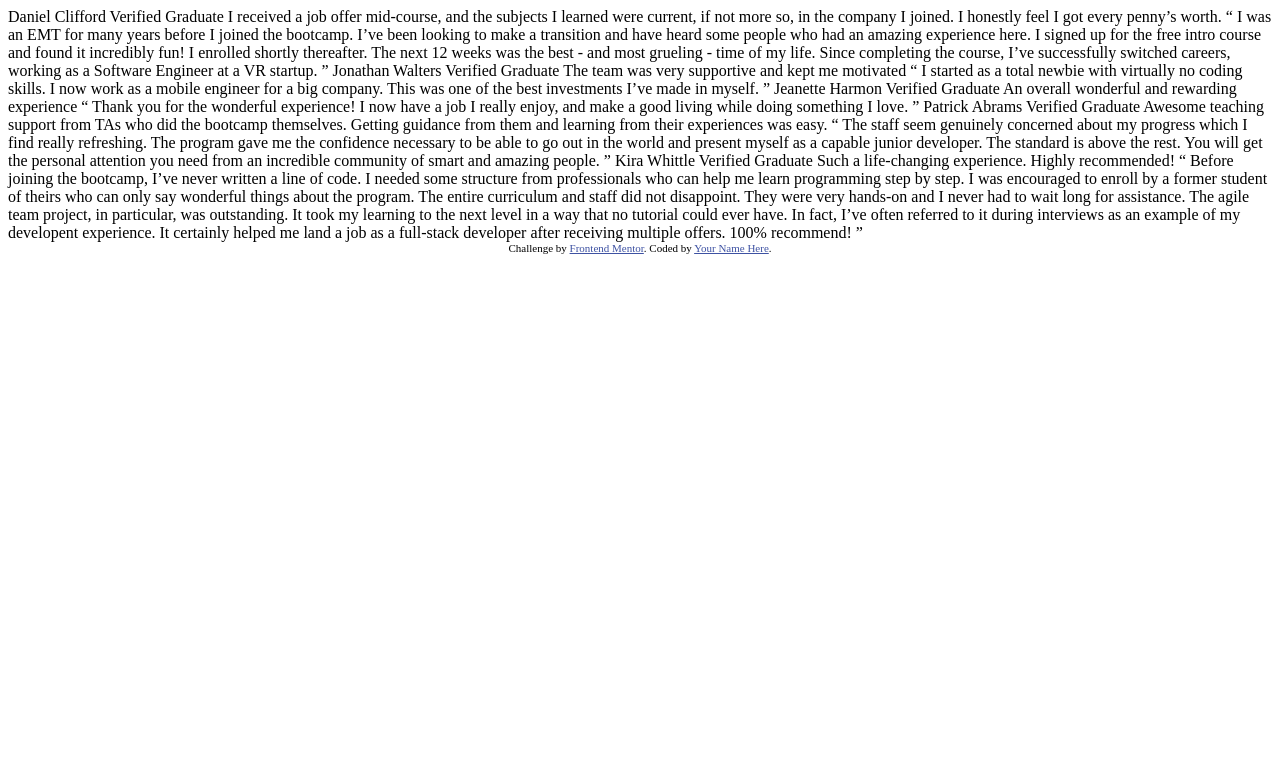
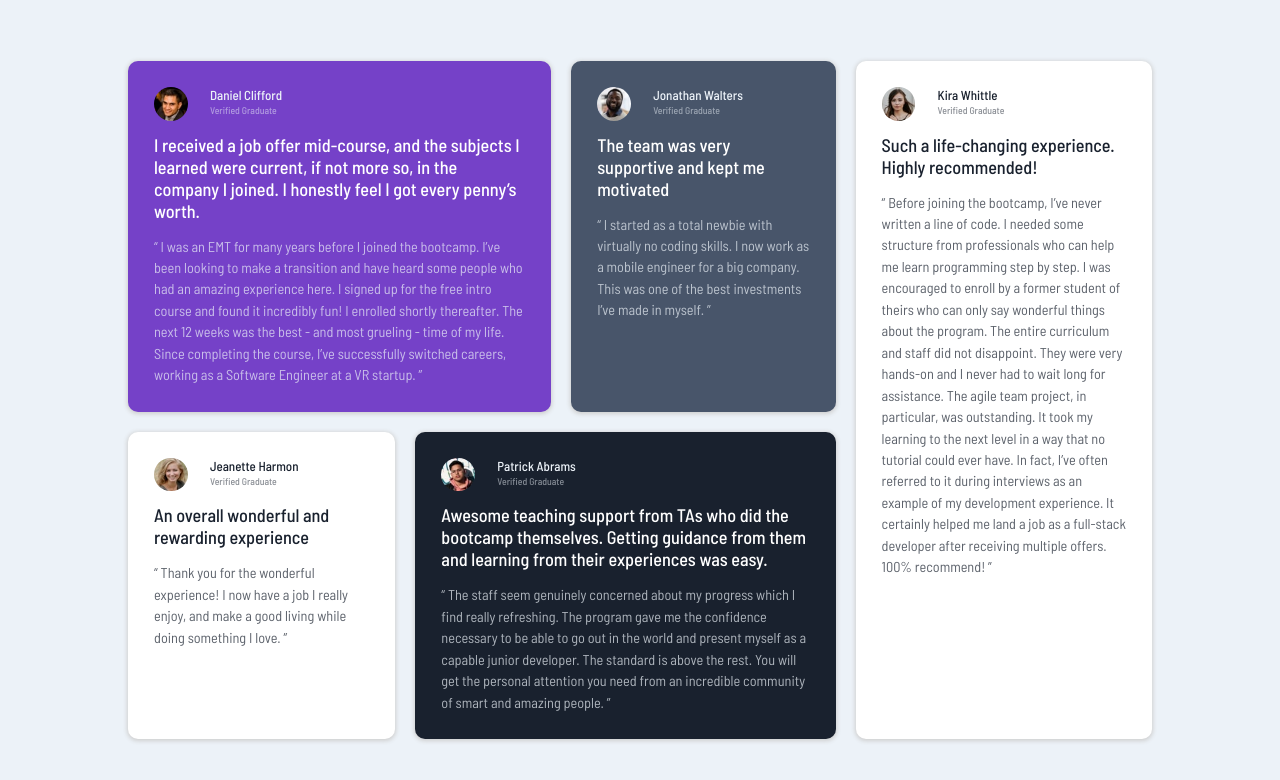
Before and after one commit to Omowunmikamil/testimonials-grid-section.github.io, a plain HTML site: page index.html in a window 1280 px wide. Drawn offline with Linux system fonts and the light colour scheme.

Commit message:
Finished working on the challenge

```diff
--- a/index.html
+++ b/index.html
@@ -6,71 +6,137 @@
 
   <link rel="icon" type="image/png" sizes="32x32" href="./images/favicon-32x32.png">
 
-  <title>Frontend Mentor | [Challenge Name Here]</title>
+  <title>Frontend Mentor | Testimonials grid section</title>
 
-  <!-- Feel free to remove these styles or customise in your own stylesheet 👍 -->
+  <link rel="stylesheet" href="style.css">
+
+  <!-- Feel free to remove these styles or customise in your own stylesheet 👍
   <style>
     .attribution { font-size: 11px; text-align: center; }
     .attribution a { color: hsl(228, 45%, 44%); }
   </style>
+  -->
 </head>
 <body>
-  Daniel Clifford
-  Verified Graduate
-
+  <main id="grid-container">
+    <section class="item-1">
+      <article>
+        <div class="img">
+          <img src="images/image-daniel.jpg" alt="Daniel">
+        </div>
+        <div class="name">
+          <h1>Daniel Clifford</h1>
+          <p>Verified Graduate</p>
+        </div>
+      </article>
+      <article>
+        <h2>
           I received a job offer mid-course, and the subjects I learned were current, if not more so,
           in the company I joined. I honestly feel I got every penny’s worth.
-
+        </h2>
+        <p>
           “ I was an EMT for many years before I joined the bootcamp. I’ve been looking to make a
           transition and have heard some people who had an amazing experience here. I signed up
           for the free intro course and found it incredibly fun! I enrolled shortly thereafter.
           The next 12 weeks was the best - and most grueling - time of my life. Since completing
           the course, I’ve successfully switched careers, working as a Software Engineer at a VR startup. ”
-
-  Jonathan Walters
-  Verified Graduate
-
+        </p>
+      </article>
+    </section>
+    <section class="item-2">
+      <article>
+        <div class="img">
+          <img src="images/image-jonathan.jpg" alt="Jonathann">
+        </div>
+        <div class="name">
+          <h1>Jonathan Walters</h1>
+          <p>Verified Graduate</p>
+        </div>
+      </article>
+      <article>
+        <h2>
           The team was very supportive and kept me motivated
-
+        </h2>
+        <p>
           “ I started as a total newbie with virtually no coding skills. I now work as a mobile engineer
           for a big company. This was one of the best investments I’ve made in myself. ”
-
-  Jeanette Harmon
-  Verified Graduate
-
-  An overall wonderful and rewarding experience
-
-  “ Thank you for the wonderful experience! I now have a job I really enjoy, and make a good living
-  while doing something I love. ”
-
-  Patrick Abrams
-  Verified Graduate
-
-  Awesome teaching support from TAs who did the bootcamp themselves. Getting guidance from them and
-  learning from their experiences was easy.
-
-  “ The staff seem genuinely concerned about my progress which I find really refreshing. The program
-  gave me the confidence necessary to be able to go out in the world and present myself as a capable
-  junior developer. The standard is above the rest. You will get the personal attention you need from
-  an incredible community of smart and amazing people. ”
-
-  Kira Whittle
-  Verified Graduate
-
+        </p>
+      </article>
+    </section>
+    <section class="item-3 color">
+      <article>
+        <div class="img">
+          <img src="images/image-kira.jpg" alt="Kira">
+        </div>
+        <div class="name">
+          <h1>Kira Whittle</h1>
+          <p>Verified Graduate</p>
+        </div>
+      </article>
+      <article >
+        <h2>
           Such a life-changing experience. Highly recommended!
-
+        </h2>
+        <p>
           “ Before joining the bootcamp, I’ve never written a line of code. I needed some structure from
           professionals who can help me learn programming step by step. I was encouraged to enroll by a former
           student of theirs who can only say wonderful things about the program. The entire curriculum and staff
           did not disappoint. They were very hands-on and I never had to wait long for assistance. The agile team
           project, in particular, was outstanding. It took my learning to the next level in a way that no tutorial
-  could ever have. In fact, I’ve often referred to it during interviews as an example of my developent
+          could ever have. In fact, I’ve often referred to it during interviews as an example of my development
           experience. It certainly helped me land a job as a full-stack developer after receiving multiple offers.
           100% recommend! ”
+        </p>
+      </article>
+    </section>
+    <section class="item-4 color">
+      <article>
+        <div class="img">
+          <img src="images/image-jeanette.jpg" alt="Jeanette">
+        </div>
+        <div class="name">
+          <h1>Jeanette Harmon</h1>
+          <p>Verified Graduate</p>
+        </div>
+      </article>
+      <article>
+        <h2>
+          An overall wonderful and rewarding experience
+        </h2>
+        <p>
+          “ Thank you for the wonderful experience! I now have a job I really enjoy, and make a good living
+          while doing something I love. ”
+        </p>
+      </article>
+    </section>
+    <section class="item-5">
+      <article>
+        <div class="img">
+          <img src="images/image-patrick.jpg" alt="Patrick">
+        </div>
+        <div class="name">
+          <h1>Patrick Abrams</h1>
+          <p>Verified Graduate</p>
+        </div>
+      </article>
+      <article>
+        <h2>
+          Awesome teaching support from TAs who did the bootcamp themselves. Getting guidance from them and
+          learning from their experiences was easy.
+        </h2>
+        <p>
+          “ The staff seem genuinely concerned about my progress which I find really refreshing. The program
+          gave me the confidence necessary to be able to go out in the world and present myself as a capable
+          junior developer. The standard is above the rest. You will get the personal attention you need from
+          an incredible community of smart and amazing people. ”
+        </p>
+      </article>
+    </section>
+  </main>
 
-  <div class="attribution">
+  <!--div class="attribution">
     Challenge by <a href="https://www.frontendmentor.io?ref=challenge" target="_blank">Frontend Mentor</a>.
     Coded by <a href="#">Your Name Here</a>.
-  </div>
+  </div-->
 </body>
 </html>
--- /dev/null
+++ b/style.css
@@ -0,0 +1,151 @@
+@import url('https://fonts.googleapis.com/css2?family=Barlow+Semi+Condensed:ital,wght@0,100;0,200;0,300;0,400;0,500;0,600;0,700;0,800;0,900;1,100;1,200;1,300;1,400;1,500;1,600;1,700;1,800;1,900&family=Karla:ital,wght@0,200..800;1,200..800&display=swap');
+
+* {
+    margin: 0;
+    padding: 0;
+    box-sizing: border-box;
+}
+
+:root {
+    /* Primary */
+    --moderate-violet: hsl(263, 55%, 52%);
+    --very-dark-grayish-blue: hsl(217, 19%, 35%);
+    --very-dark-blackish-blue: hsl(219, 29%, 14%);
+    --white: hsl(0, 0%, 100%);
+
+    /* Neutral */
+    --light-gray: hsl(0, 0%, 81%);
+    --light-grayish-blue: hsl(210, 46%, 95%);
+
+    /* Font */
+    --font-family: 'Barlow Semi Condensed', sans-serif;
+    --light-font-weight: 500;
+    --regular-font-weight: 600;
+}
+
+body {
+    font-family: var(--font-family);
+    Font-size: 13px;
+    background-color: var(--light-grayish-blue);
+    display: flex;
+    place-items: center;
+    min-height: 100vh;
+}
+
+section article:first-child {
+    display: flex;
+}
+
+article img {
+    width: 60%;
+    border-radius: 60px;
+}
+
+article h1 {
+    font-size: 1em;
+    color: var(--light-grayish-blue);
+    font-weight: var(--light-font-weight);
+}
+
+section article:first-child p {
+    font-size: 0.75em;
+    color: var(--light-grayish-blue);
+    font-weight: var(--light-font-weight);
+    opacity: 50%;
+    padding-top: 0;
+}
+
+h2 {
+    font-size: 1.4em;
+    color: var(--white);
+    padding-top: 10px;
+    font-weight: var(--light-font-weight);
+}
+
+p {
+    color: var(--light-grayish-blue);
+    opacity: 70%;
+    line-height: 1.5em;
+    font-size: 1.1em;
+    padding-top: 14px;
+}
+
+#grid-container {
+    display: grid;
+    grid-template-areas:
+    'a a b c'
+    'd e e c'
+    ;
+    gap: 20px;
+    width: 80%;
+    margin: auto;
+}
+
+#grid-container section {
+    padding: 2em;
+    text-align: left;
+    border-radius: 10px;
+    box-shadow: 0 1px 4px 1px var(--light-gray);
+}
+
+.item-1 {
+    background-color: var(--moderate-violet);
+    grid-area: a;
+}
+
+.item-2 {
+    background-color: var(--very-dark-grayish-blue);
+    grid-area: b;
+}
+
+.item-3 {
+    background-color: var(--white);
+    grid-area: c;
+}
+
+#grid-container section:nth-child(3) h1 {
+    color: var(--very-dark-blackish-blue);
+}
+
+#grid-container section:nth-child(3) p {
+    color: var(--very-dark-blackish-blue);
+}
+
+#grid-container section:nth-child(3) h2 {
+    color: var(--very-dark-blackish-blue);
+}
+
+#grid-container section:nth-child(4) h1 {
+    color: var(--very-dark-blackish-blue);
+}
+
+#grid-container section:nth-child(4) p {
+    color: var(--very-dark-blackish-blue);
+}
+
+#grid-container section:nth-child(4) h2 {
+    color: var(--very-dark-blackish-blue);
+}
+
+.item-4 {
+    background-color: var(--white);
+    color: var(--very-dark-blackish-blue);
+    grid-area: d;
+}
+
+.item-5 {
+    background-color: var(--very-dark-blackish-blue);
+    grid-area: e;
+}
+
+@media screen and (width: 375px) {
+    #grid-container {
+        grid-template-areas:
+        'a a'
+        'b b'
+        'c c'
+        'd d'
+        'e e';
+        margin: 6em auto;
+    }
+}
```
Lines whose indentation alone changed are shown as unchanged.
